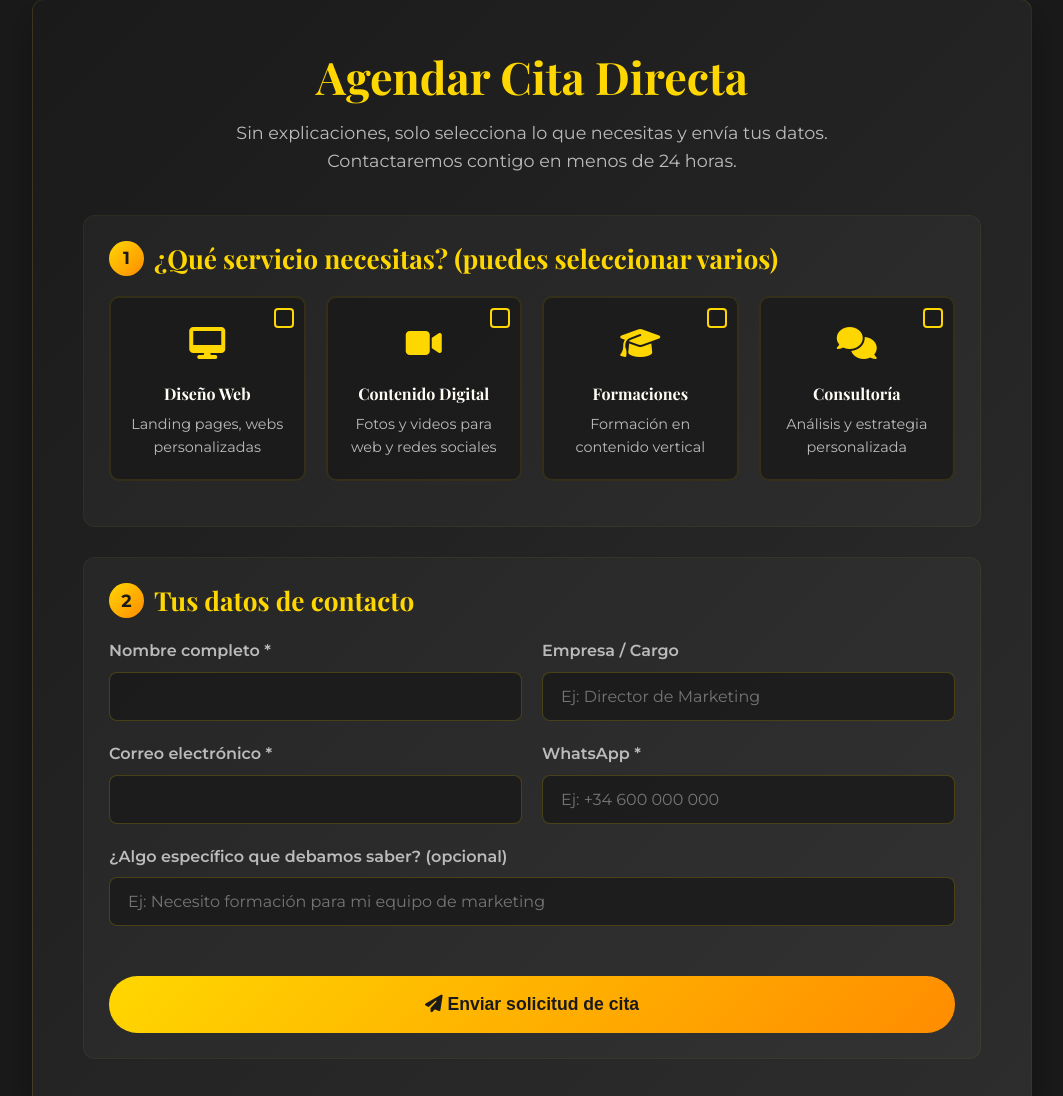
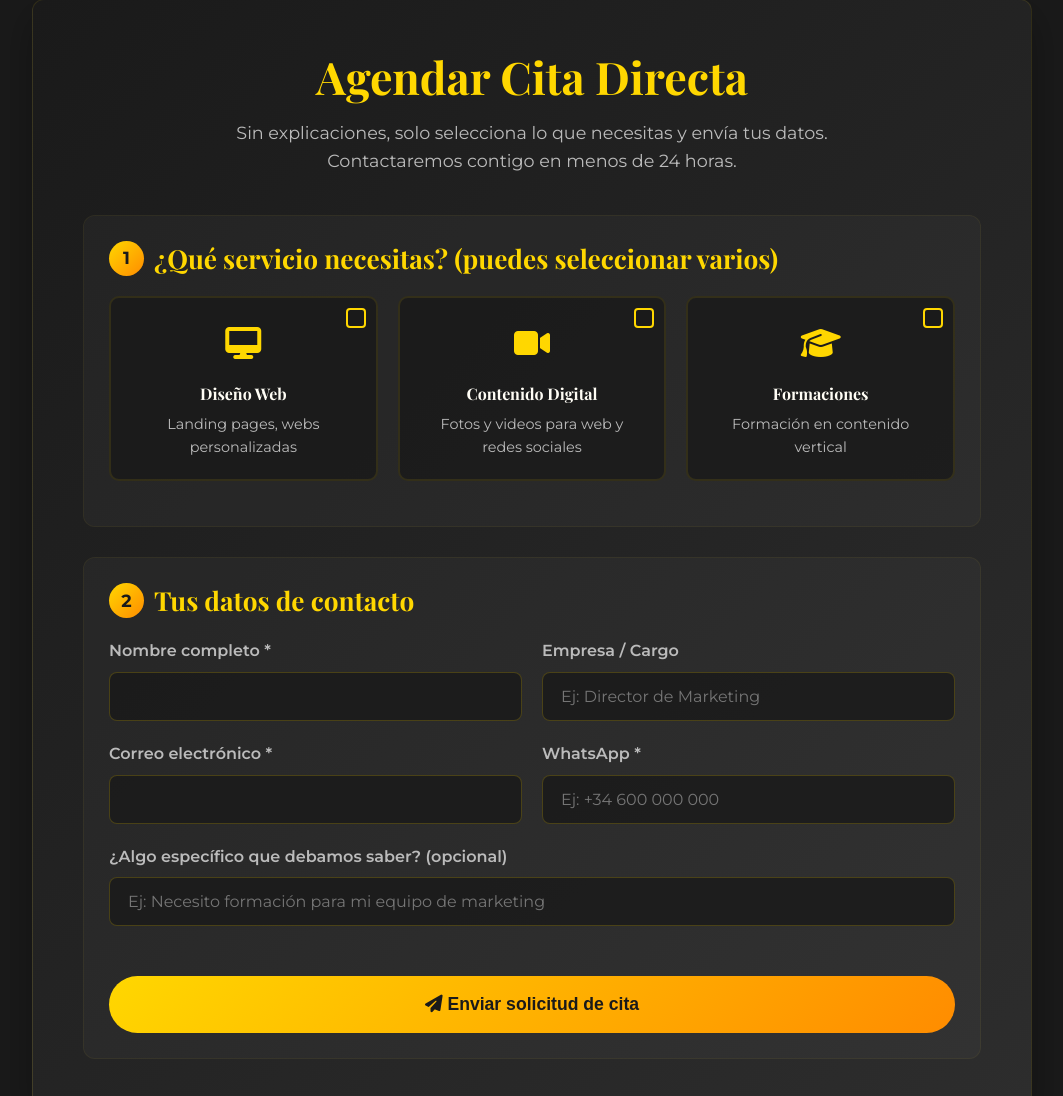
Before and after one commit to AISCreative/aisc.creative, a plain HTML site: page index.html in a window 1280 px wide. Shown: the part 3470-4566 px from the top of the page, without its empty margins (108-1171 px from the left). Drawn offline with nearby package versions, Linux system fonts and the light colour scheme.

Commit message:
Update index.html

```diff
--- a/index.html
+++ b/index.html
@@ -1174,7 +1174,7 @@
 
         .service-options {
             display: grid;
-            grid-template-columns: repeat(4, 1fr);
+            grid-template-columns: repeat(3, 1fr);
             gap: 20px;
             margin-bottom: 20px;
         }
@@ -1865,7 +1865,7 @@
             }
 
             .service-options {
-                grid-template-columns: repeat(2, 1fr);
+                grid-template-columns: repeat(3, 1fr);
                 gap: 15px;
             }
 
@@ -2761,15 +2761,6 @@
                                 <h4>Formaciones</h4>
                                 <p style="color: #bbb; font-size: 0.9rem; margin-top: 10px;">Formación en contenido vertical</p>
                             </div>
-
-                            <div class="service-option" data-service="consulting" onclick="toggleServiceSelection('consulting')">
-                                <div class="service-checkbox" id="consultingCheckbox"></div>
-                                <div class="option-icon">
-                                    <i class="fas fa-comments"></i>
-                                </div>
-                                <h4>Consultoría</h4>
-                                <p style="color: #bbb; font-size: 0.9rem; margin-top: 10px;">Análisis y estrategia personalizada</p>
-                            </div>
                         </div>
 
                         <!-- Opciones específicas para diseño web -->
@@ -3168,8 +3159,7 @@
             const serviceNames = {
                 'web': 'Diseño Web',
                 'content': 'Contenido Digital',
-                'formations': 'Formaciones de Contenido Vertical',
-                'consulting': 'Consultoría'
+                'formations': 'Formaciones de Contenido Vertical'
             };
 
             const webOptionNames = {
```
